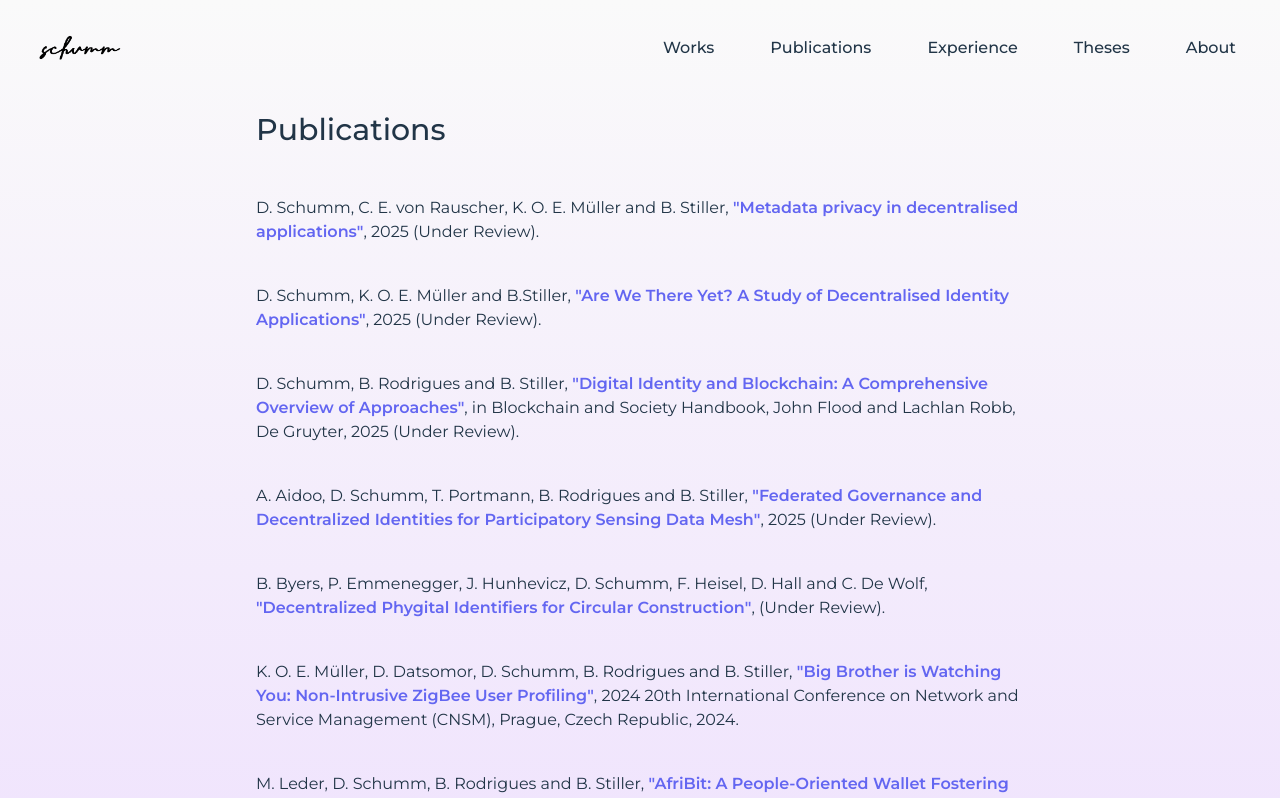
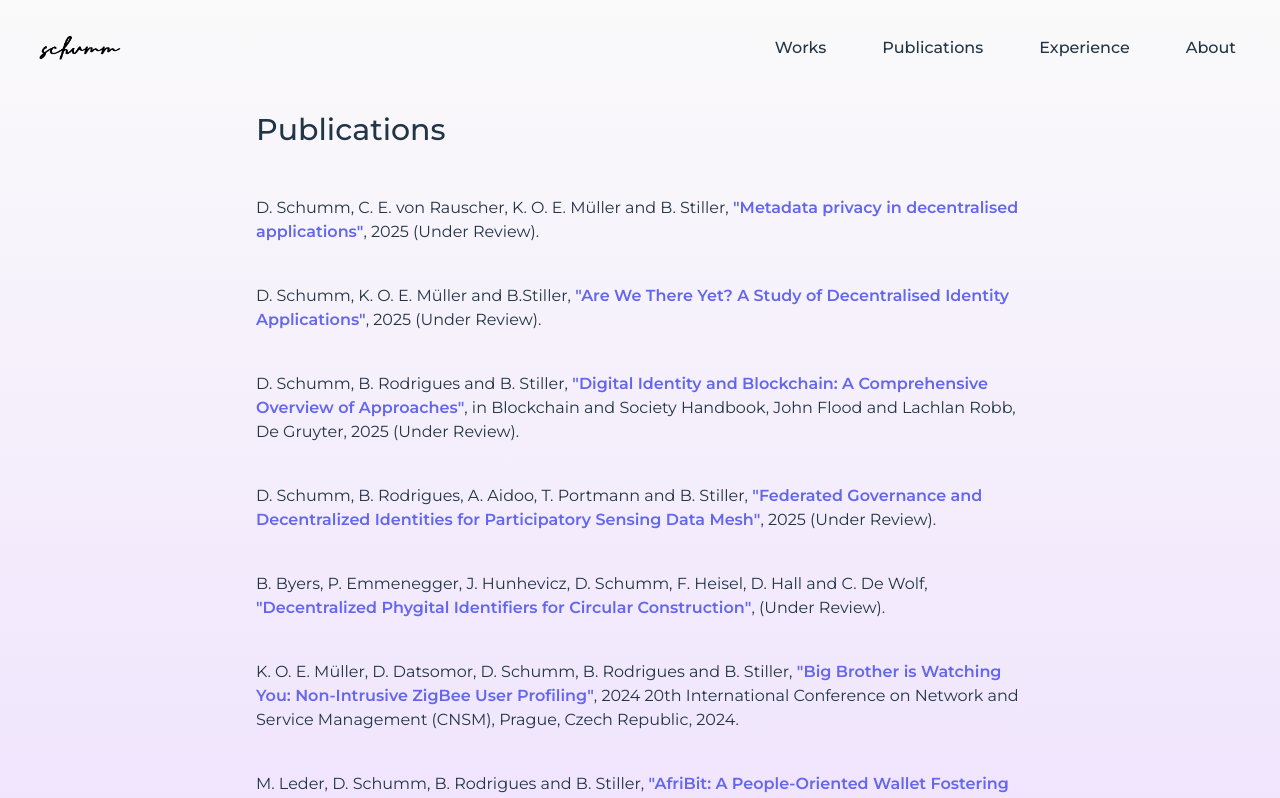
Before and after one commit to schummd/schummd.github.io, a React (Vite) app: page /#/publications in a window 1280 px wide. Shown: the top 798 px of the page. Built offline with nearby package versions, Linux system fonts and the light colour scheme.

Commit message:
removed theses page, updated publications

```diff
--- a/src/App.jsx
+++ b/src/App.jsx
@@ -6,7 +6,7 @@ import Works from "./pages/Works";
 import Publications from "./pages/Publications";
 import Experience from "./pages/Experience";
 import About from "./pages/About";
-import Theses from "./pages/Theses";
+// import Theses from "./pages/Theses";
 
 export default function App() {
   return (
@@ -18,7 +18,7 @@ export default function App() {
           <Route path='works' element={<Works />}/>
           <Route path='/publications' element={<Publications />}/>
           <Route path='/experience' element={<Experience />}/>
-          <Route path='/theses' element={<Theses />}/>
+          {/* <Route path='/theses' element={<Theses />}/> */}
           <Route path='/about' element={<About />}/>
         </Routes>
       </div>
--- a/src/components/Header.jsx
+++ b/src/components/Header.jsx
@@ -20,9 +20,9 @@ export default function Header() {
             <li>
               <a onClick={() => navigate('/experience')} class="block py-1 px-3 text-current hover:text-gray-500 cursor-pointer">Experience</a>
             </li>
-            <li>
+            {/* <li>
               <a onClick={() => navigate('/theses')} class="block py-1 px-3 text-current hover:text-gray-500 cursor-pointer">Theses</a>
-            </li>
+            </li> */}
             <li>
               <a onClick={() => navigate('/about')} class="block py-1 px-3 text-current hover:text-gray-500 cursor-pointer">About</a>
             </li>
--- a/src/pages/Experience.jsx
+++ b/src/pages/Experience.jsx
@@ -48,7 +48,6 @@ export default function Experience() {
               </div>
               <div class="mt-2">
                 Supervising bachelor and master student theses and academic projects.
-                The list of completed theses can be found <a onClick={() => navigate('/theses')} class="cursor-pointer">here</a>.
               </div>
               <div class="mt-2">
                 Teaching and providing support to a number of university courses, including:
--- a/src/pages/Publications.jsx
+++ b/src/pages/Publications.jsx
@@ -22,7 +22,7 @@ export default function Publications() {
             De Gruyter, 2025 (Under Review).
           </li>
           <li>
-            A. Aidoo, D. Schumm, T. Portmann, B. Rodrigues and B. Stiller,
+            D. Schumm, B. Rodrigues, A. Aidoo, T. Portmann and B. Stiller,
             <a href="#" class="font-semibold text-indigo-500"> "Federated Governance and Decentralized Identities for Participatory Sensing Data Mesh"</a>,
             2025 (Under Review).
           </li>
```
